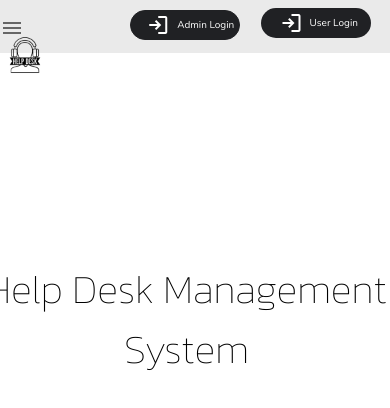
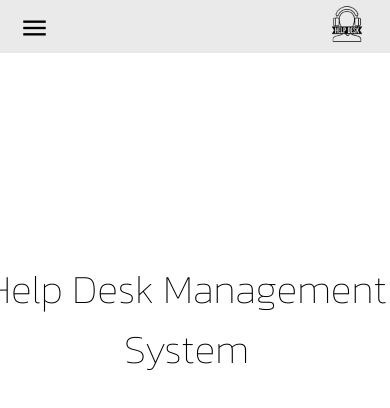
Before and after one commit to rubankumar6252/HDMS-Frontend, a React (Create React App) app: page / in a window 390 px wide. Shown: the top 408 px of the page. Built offline with nearby package versions, Linux system fonts and the light colour scheme.

Commit message:
Update homenav.css

```diff
--- a/src/components/homenav.css
+++ b/src/components/homenav.css
@@ -13,6 +13,10 @@ body {
     height: 53px;
     background: #eaeaea;
     margin-bottom: 0;
+}
+
+.menu {
+    display: none;
 }
 
 .navbar_head {
@@ -137,11 +141,53 @@ body {
         width: 100%;
     }
 
+    .navbar {
+        flex-direction: column;
+        align-items: center;
+        z-index: 9999;
+    }
+
+    .menu-container {
+        position: fixed;
+        top: 0;
+        left: -250px;
+        background: black;
+        width: 250px;
+        height: 100%;
+        transition: left 0.3s ease-in-out;
+    }
+
+    .navbar.menu-open .menu-container {
+        left: 0;
+    }
+
+    .menu {
+        position: relative;
+        top: 25%;
+        left: 5%;
+        display: block;
+        color: black;
+        cursor: pointer;
+        font-size: 30px;
+        width: 30px;
+    }
+
+    .navbar_nav {
+        display: none;
+    }
+
+    .navbar.menu-open .navbar_nav {
+        display: block;
+    }
+
+    .navbar_head {
+        position: absolute;
+        top: 45%;
+        left: 80%;
+    }
+
     .navbar_head .desk_logo {
         width: 50px;
-        position: absolute;
-        top: -80%;
-        left: 0;
     }
 
     .nav_rvs .rvs_title {
@@ -160,23 +206,35 @@ body {
     }
 
     .navbar .navbar_nav .adminlogin .nav_item .nav_link {
+        position: absolute;
+        top: 50%;
         left: 90%;
-        width: 110px;
-        height: 30px;
+        width: 210px;
+        height: 40px;
+        border-radius: 1px;
     }
 
     .adminlogin .nav_item {
-        font-size: 10px;
+        font-size: 15px;
+    }
+
+    .adminlogin .nav_item .admin_name {
+        padding-left: 20px;
     }
 
     .navbar .navbar_nav .userlogin .nav_item .nav_link {
-        right: 5%;
-        width: 110px;
-        height: 30px;
+        top: 30%;
+        left: 8%;
+        width: 210px;
+        height: 40px;
+        border-radius: 1px;
     }
 
     .userlogin .nav_item {
-        font-size: 10px;
-        white-space: nowrap;
+        font-size: 15px;
+    }
+
+    .userlogin .nav_item .userlogin_name {
+        padding-left: 20px;
     }
 }
```
